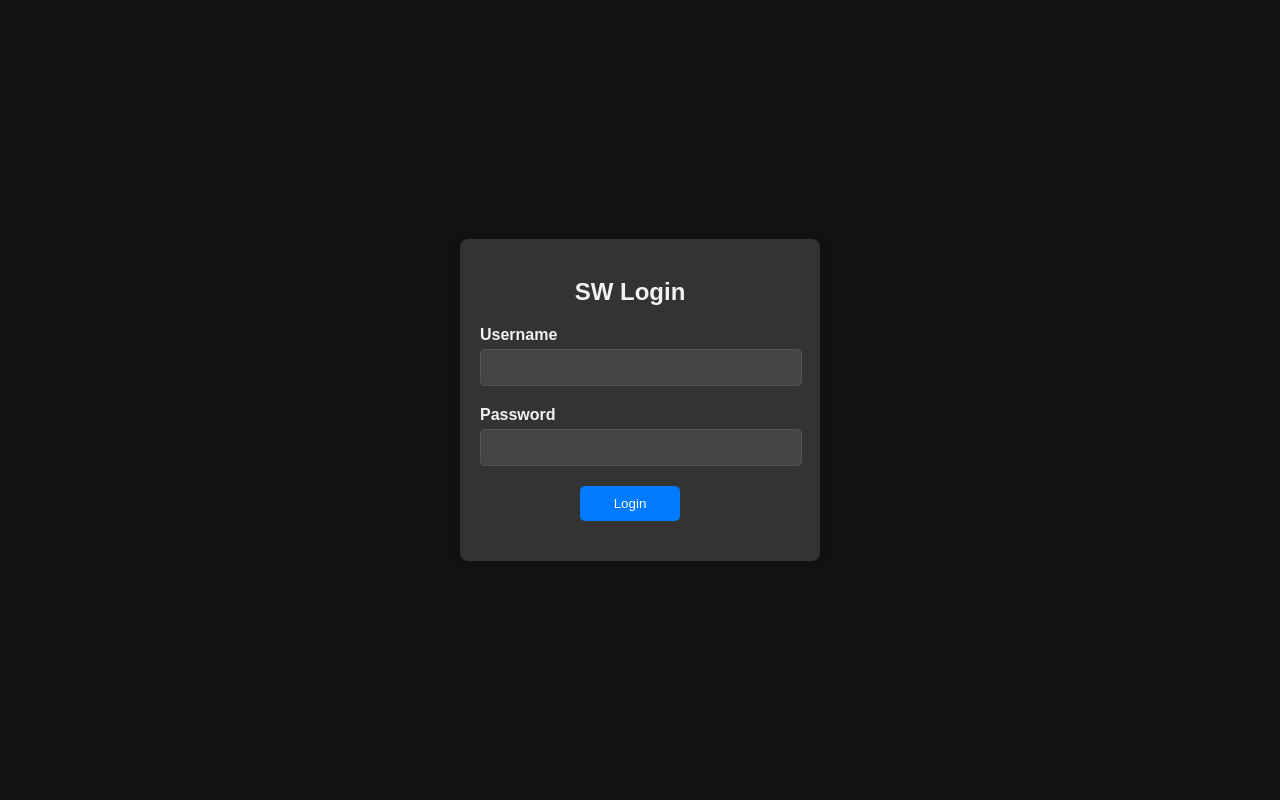
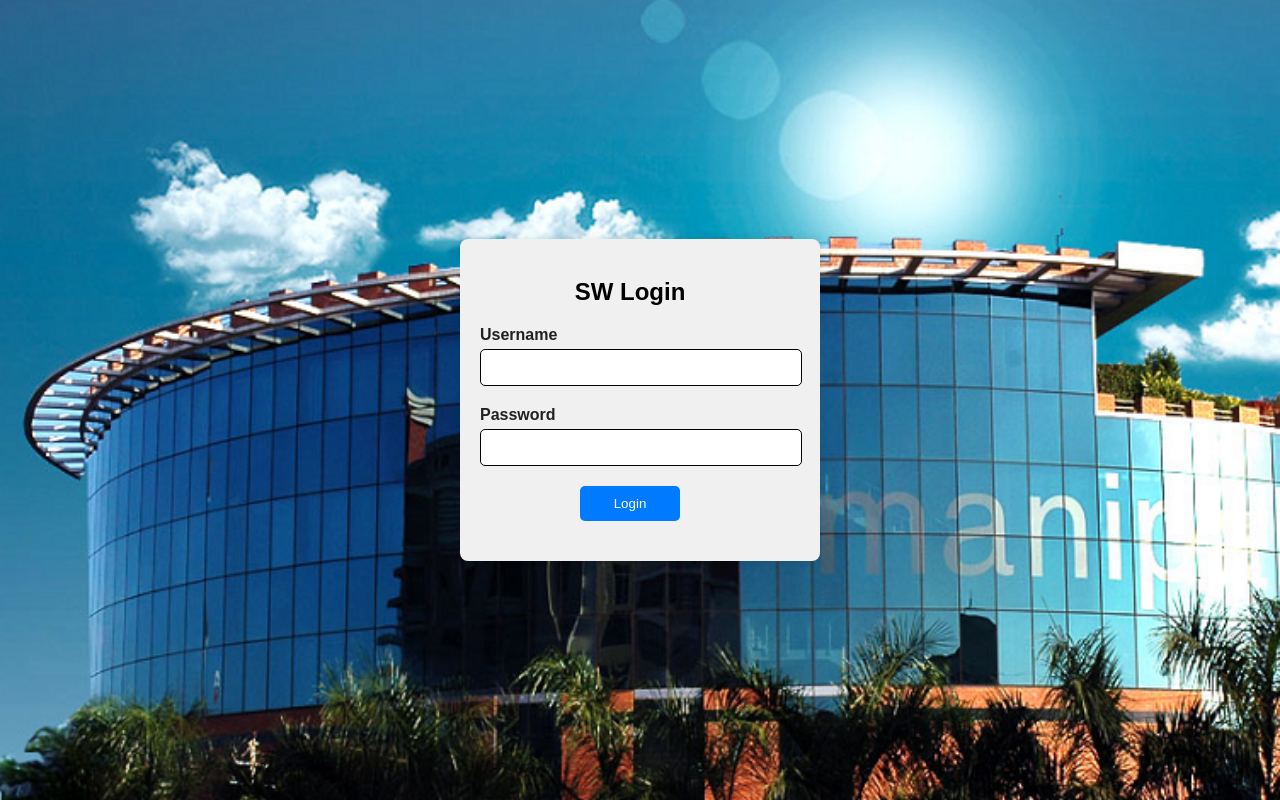
Before and after one commit to ishan-surana/ClassRoom-Allotment-System, a Flask app: page /sw/ in a window 1280 px wide. Run offline with Flask 3, Linux system fonts and the light colour scheme.

Commit message:
login page

```diff
--- /dev/null
+++ b/static/login.css
@@ -0,0 +1,68 @@
+body {
+    font-family: Arial, sans-serif;
+    background: url('../../static/mu-acadamic-lp1.png');
+    background-repeat: no-repeat;
+    background-size: cover;
+    margin: 0;
+    padding: 0;
+    display: flex;
+    justify-content: center;
+    align-items: center;
+    height: 100vh;
+}
+
+.login-container {
+    background-color: #f0f0f0; /* Dark container background color */
+    border-radius: 8px;
+    padding: 20px;
+    padding-right: 40px;
+    box-shadow: 0 0 10px rgba(0, 0, 0, 0.1);
+    width: 300px;
+}
+
+.login-container h2 {
+    text-align: center;
+    margin-bottom: 20px;
+    color: black; /* Light text color */
+}
+
+.form-group {
+    margin-bottom: 20px;
+    display: flex;
+    flex-direction: column;
+    justify-content: center;
+}
+
+.form-group label {
+    display: block;
+    font-weight: bold;
+    margin-bottom: 5px;
+    color: rgba(10, 10, 10, 0.9); /* Light text color */
+}
+
+.form-group input[type="text"],
+.form-group input[type="password"] {
+    width: 100%;
+    padding: 10px;
+    border-radius: 5px;
+    border: 1px solid black; /* Dark border color */
+    background-color: #ffffff; /* Dark input background color */
+    color: black; /* Light text color */
+}
+
+.form-group input[type="submit"] {
+    width: 100px;
+    padding: 10px;
+    border-radius: 5px;
+    border: none;
+    background-color: #007bff;
+    color: #fff;
+    cursor: pointer;
+    transition: background-color 0.3s ease;
+    margin: 0 auto;
+    display: block; /* Ensures block-level display */
+}
+
+.form-group input[type="submit"]:hover {
+    background-color: #0056b3;
+}
--- a/templates/sw/sw_login.html
+++ b/templates/sw/sw_login.html
@@ -5,74 +5,7 @@
     <meta name="viewport" content="width=device-width, initial-scale=1.0">
     <title>SW Login</title>
     <link rel="icon" type="image/x-icon" href="/static/favicon.ico">
-    <style>
-        body {
-            font-family: Arial, sans-serif;
-            background-color: #121212; /* Dark background color */
-            margin: 0;
-            padding: 0;
-            display: flex;
-            justify-content: center;
-            align-items: center;
-            height: 100vh;
-        }
-
-        .login-container {
-            background-color: #333; /* Dark container background color */
-            border-radius: 8px;
-            padding: 20px;
-            padding-right: 40px;
-            box-shadow: 0 0 10px rgba(0, 0, 0, 0.1);
-            width: 300px;
-        }
-
-        .login-container h2 {
-            text-align: center;
-            margin-bottom: 20px;
-            color: #f2f2f2; /* Light text color */
-        }
-
-        .form-group {
-            margin-bottom: 20px;
-            display: flex;
-            flex-direction: column;
-            justify-content: center;
-        }
-
-        .form-group label {
-            display: block;
-            font-weight: bold;
-            margin-bottom: 5px;
-            color: #f2f2f2; /* Light text color */
-        }
-
-        .form-group input[type="text"],
-        .form-group input[type="password"] {
-            width: 100%;
-            padding: 10px;
-            border-radius: 5px;
-            border: 1px solid #555; /* Dark border color */
-            background-color: #444; /* Dark input background color */
-            color: #f2f2f2; /* Light text color */
-        }
-
-        .form-group input[type="submit"] {
-            width: 100px;
-            padding: 10px;
-            border-radius: 5px;
-            border: none;
-            background-color: #007bff;
-            color: #fff;
-            cursor: pointer;
-            transition: background-color 0.3s ease;
-            margin: 0 auto;
-            display: block; /* Ensures block-level display */
-        }
-
-        .form-group input[type="submit"]:hover {
-            background-color: #0056b3;
-        }
-    </style>
+    <link rel="stylesheet" href="../../static/login.css">
 </head>
 <body>
     <div class="login-container">
```
Also changed, not shown: templates/so/so_login.html (+1 -68 lines), templates/user/login.html (+1 -68 lines), classroom_allotment_system.db.
